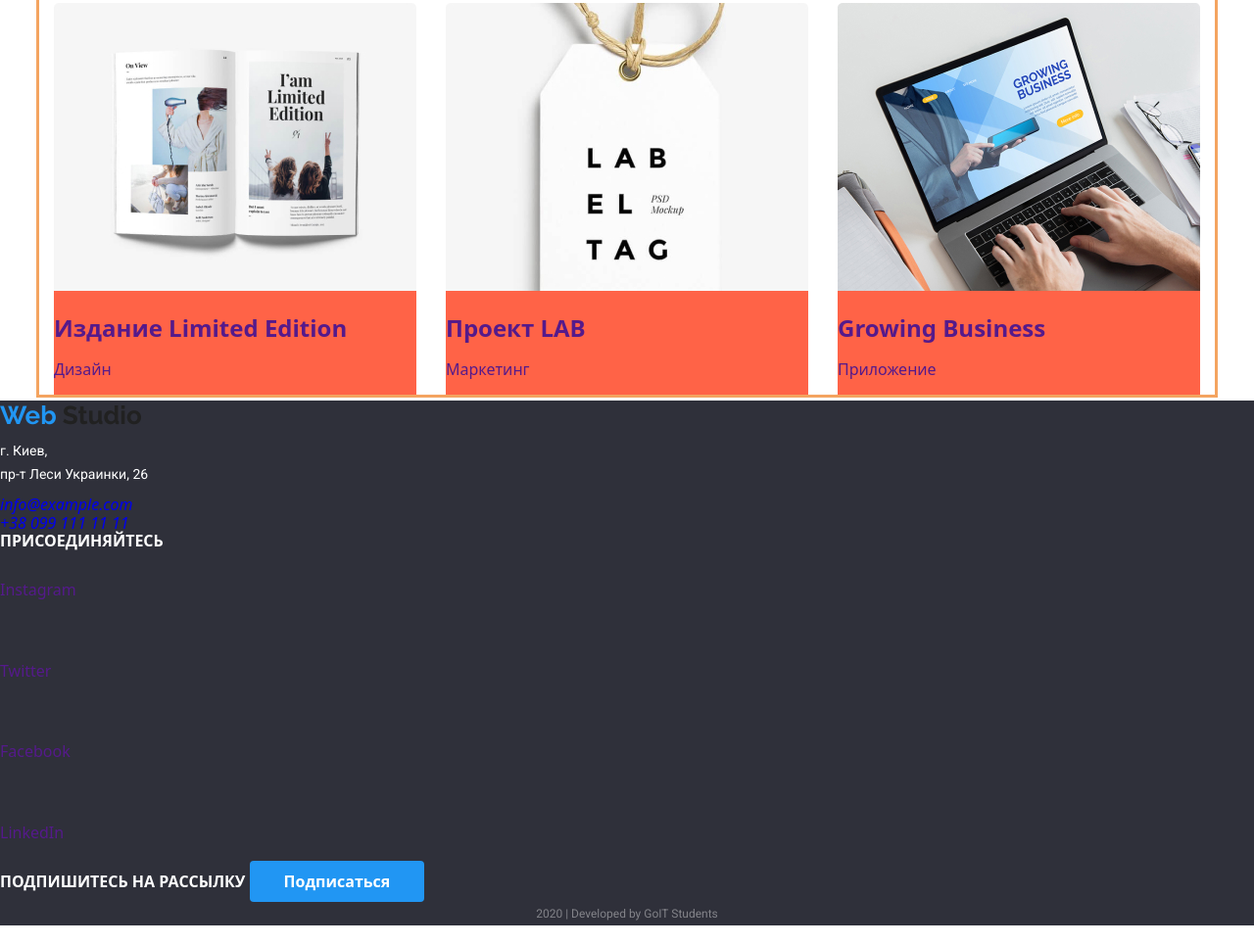
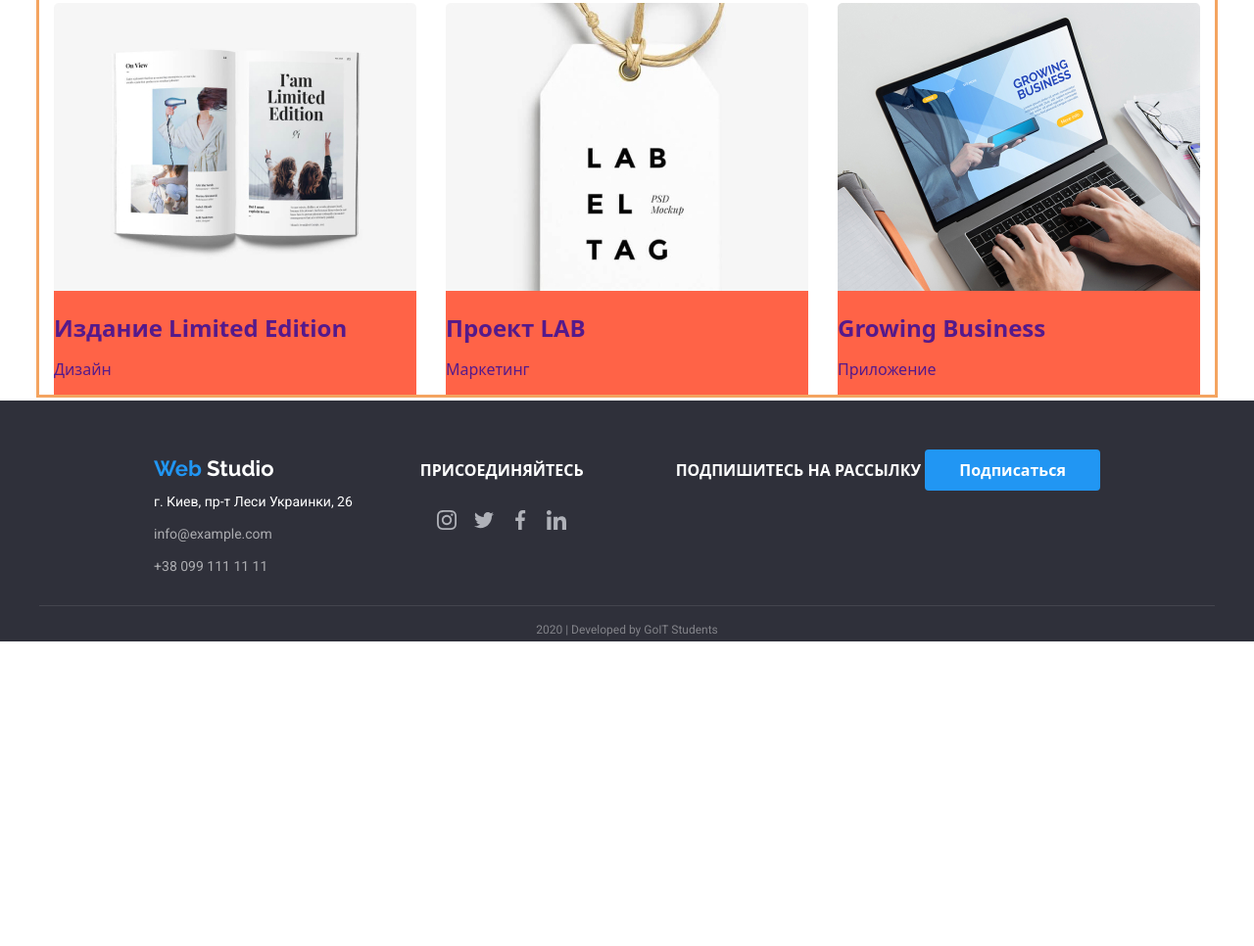
Before and after one commit to dimab1tanga/hw-layout-3, a plain HTML site: page portfolio.html in a window 1280 px wide. Shown: the part 999-1965 px from the top of the page at 98% size. After the commit the page ends 1675 px from the top, so only its background shows below. Drawn offline with nearby package versions, Linux system fonts and the light colour scheme.

Commit message:
дз на здачу*

```diff
--- a/css/common.css
+++ b/css/common.css
@@ -194,6 +194,17 @@ ul {
   margin-left: 69px;
 }
 
+.social-links {
+  display: flex;
+  justify-content: space-evenly;
+  margin-top: 0px;
+  margin-bottom: 0px;
+}
+
+.usually-hidden {
+  display: none;
+}
+
 .social-links .link:hover,
 .social-links .link:focus {
   color: var(--accent-color);
--- a/portfolio.html
+++ b/portfolio.html
@@ -188,46 +188,49 @@
     </main>
     <!--Футер-->
     <footer class="footer">
-      <div>
-        <span class="logo-footer"
-          ><a href="./index.html" class="logo"
-            >Web <span class="studio">Studio</span></a
-          ></span
-        >
+      <div class="ftr-container">
+        <div class="contacts-box">
+          <a href="./index.html" class="logo-footer"><span class="web-logo">Web</span> Studio</a>
           <address class="location">
-          г. Киев,<br />
+            г. Киев,
             пр-т Леси Украинки, 26
           </address>
-        <address>
-          <a href="mailto:info@example.com" class="contacts">info@example.com</a
-          ><br />
-          <a href="tel:380991111111" class="contacts">+38 099 111 11 11</a>
+          <address">
+            <a href="mailto:info@example.com" class="contacts-mail">info@example.com</a>
+            <a href="tel:380991111111" class="contacts-tel">+38 099 111 11 11</a>
             </address>
         </div>
-      <div>
+        <div class="social-box">
           <b>ПРИСОЕДИНЯЙТЕСЬ</b>
           <ul class="social-links">
             <li>
-            <a href="" class="link" aria-label="Ссылка на Instagram"
-              >Instagram</a
-            >
+              <a href="" class="link" aria-label="Ссылка на Instagram"><img src="./images/instagram.svg"
+                  alt="іконка інстаграм">
+                <span class="usually-hidden">Instagram</span></a>
             </li>
             <li>
-            <a href="" class="link" aria-label="Ссылка на Twitter">Twitter</a>
+              <a href="" class="link" aria-label="Ссылка на Twitter"><img src="./images/twitter.svg" alt="іконка твіттер">
+                <span class="usually-hidden">Twitter</span></a>
             </li>
             <li>
-            <a href="" class="link" aria-label="Ссылка на Facebook">Facebook</a>
+              <a href="" class="link" aria-label="Ссылка на Facebook"><img src="./images/facebook.svg" alt="іконка фейсбук">
+                <span class="usually-hidden">Facebook</span></a>
             </li>
             <li>
-            <a href="" class="link" aria-label="Ссылка на LinkedIn">LinkedIn</a>
+              <a href="" class="link" aria-label="Ссылка на LinkedIn"><img src="./images/linkedin.svg"
+                  alt="іконка лінкедін">
+                <span class="usually-hidden">LinkedIn</span></a>
             </li>
           </ul>
         </div>
         <div>
           <b>ПОДПИШИТЕСЬ НА РАССЫЛКУ</b>
           <a href="" class="sign-up">Подписаться</a>
+        </div>
+      </div>
+      <div class="border-bottom">
+      </div>
       <p class="goit">2020 | Developed by GoIT Students</p>
-      </div>
     </footer>
   </body>
 </html>
```
Also changed, not shown: css/main.css (+0 -33 lines). Lines whose indentation alone changed are shown as unchanged.
